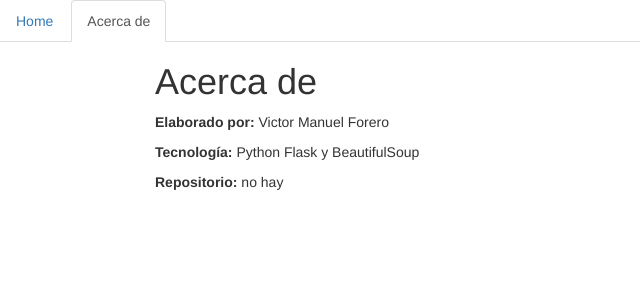
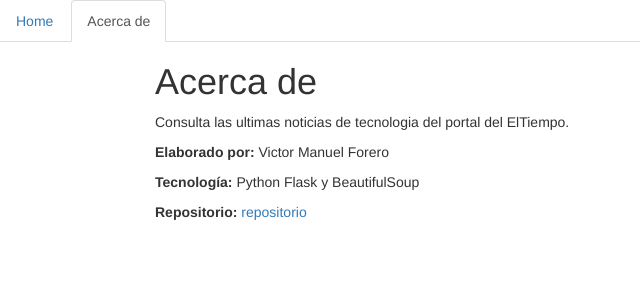
Before and after one commit to merkkien/consultaNoticias, a Flask app: page /about in a window 1280 px wide. Shown: the top 300 px of the page, without its empty margins (0-640 px from the left). Run offline with Flask 2, Linux system fonts and the light colour scheme; some libraries are stand-ins or nearby versions.

Commit message:
Update about.html

```diff
--- a/templates/about.html
+++ b/templates/about.html
@@ -18,9 +18,10 @@
     <div class="container">
       <h1>Acerca de</h1>
       <div>
+        <p>Consulta las ultimas noticias de tecnologia del portal del ElTiempo.</p>
         <p><b>Elaborado por:</b> Victor Manuel Forero</p>
         <p><b>Tecnología:</b> Python Flask y BeautifulSoup</p>
-        <p><b>Repositorio:</b> no hay</p>
+        <p><b>Repositorio:</b> <a href="https://github.com/merkkien/consultaNoticias/">repositorio</a></p>
       </div>
     </div>
     <script src="//netdna.bootstrapcdn.com/bootstrap/3.3.6/js/bootstrap.min.js"></script>
```
